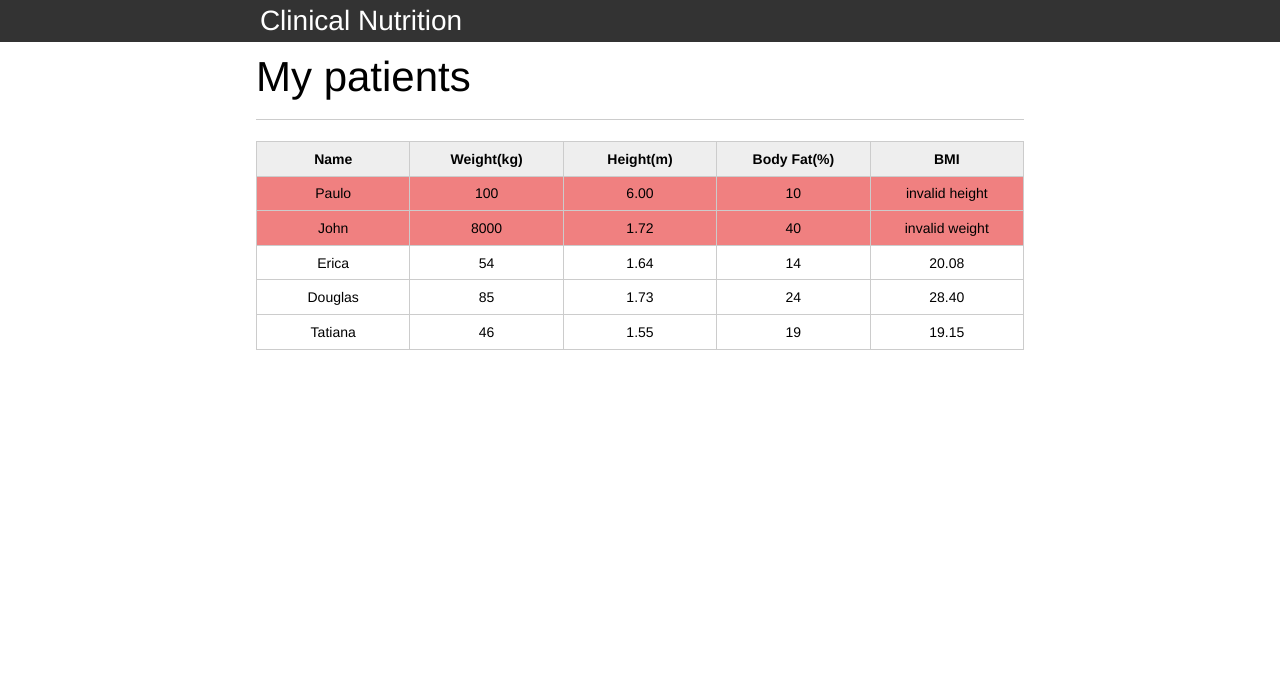
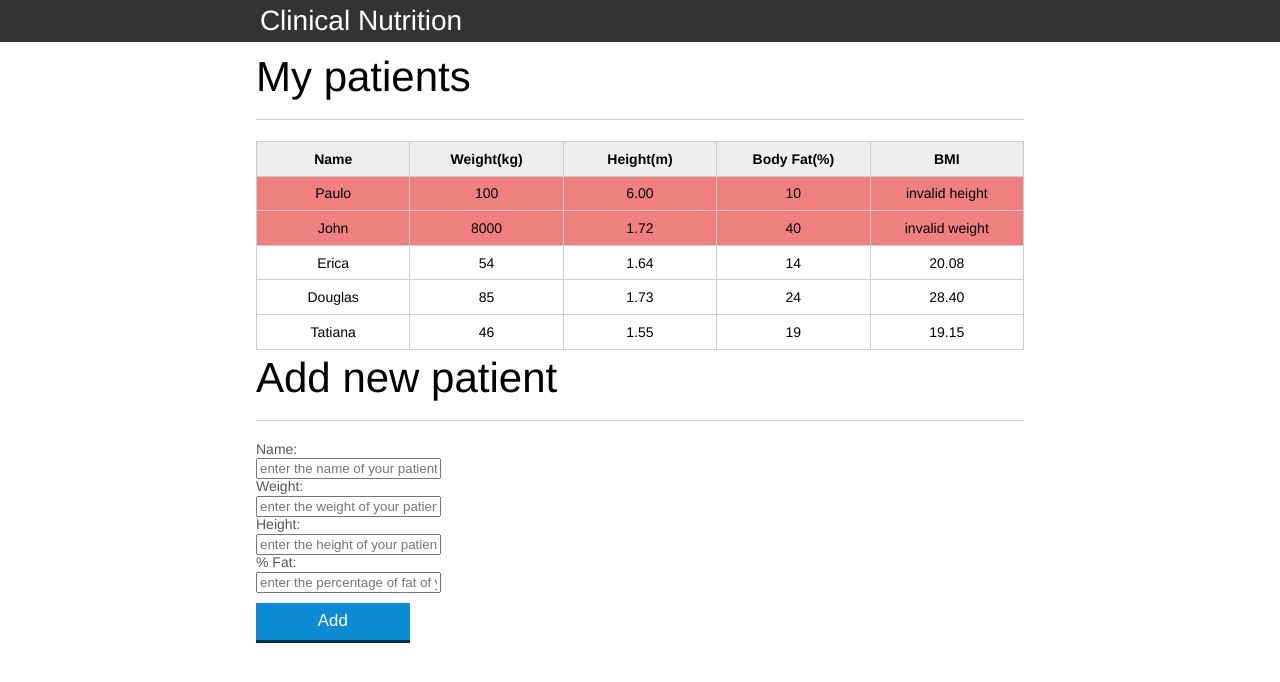
Before and after one commit to monicamendesmontanha/nutrition, a plain HTML site: page index.html in a window 1280 px wide. Drawn offline with Linux system fonts and the light colour scheme.

Commit message:
add form to add patient

```diff
--- a/index.html
+++ b/index.html
@@ -71,7 +71,30 @@
 					</tr>
 				</tbody>
 			</table>
+		</section>
 
+		<section class="container">
+				<h2 id="title-form">Add new patient</h2>
+				<form id="form-add">
+						<div class="group">
+								<label for="name">Name:</label>
+								<input id="name" name="name" type="text" placeholder="enter the name of your patient" class="field">
+						</div>
+						<div class="group">
+								<label for="weight">Weight:</label>
+								<input id="weight" name="weight" type="text" placeholder="enter the weight of your patient" class="field field-medium">
+						</div>
+						<div class="group">
+								<label for="height">Height:</label>
+								<input id="height" name="height" type="text" placeholder="enter the height of your patient" class="field field-medium">
+						</div>
+						<div class="group">
+								<label for="fat">% Fat:</label>
+								<input id="fat" name="fat" type="text" placeholder="enter the percentage of fat of your patient" class="field field-medium">
+						</div>
+
+						<button id="add-patient" class="button bto-main">Add</button>
+				</form>
 		</section>
 	</main>
 
--- a/js/main.js
+++ b/js/main.js
@@ -37,3 +37,9 @@ for(var i = 0; i < patients.length ; i++) {
     tdBmi.textContent = bmi.toFixed(2);
   }
 }
+
+var addButton = document.querySelector("#add-patient");
+addButton.addEventListener("click", function() {
+  event.preventDefault();
+  console.log("Fui clicado!");
+})
```
